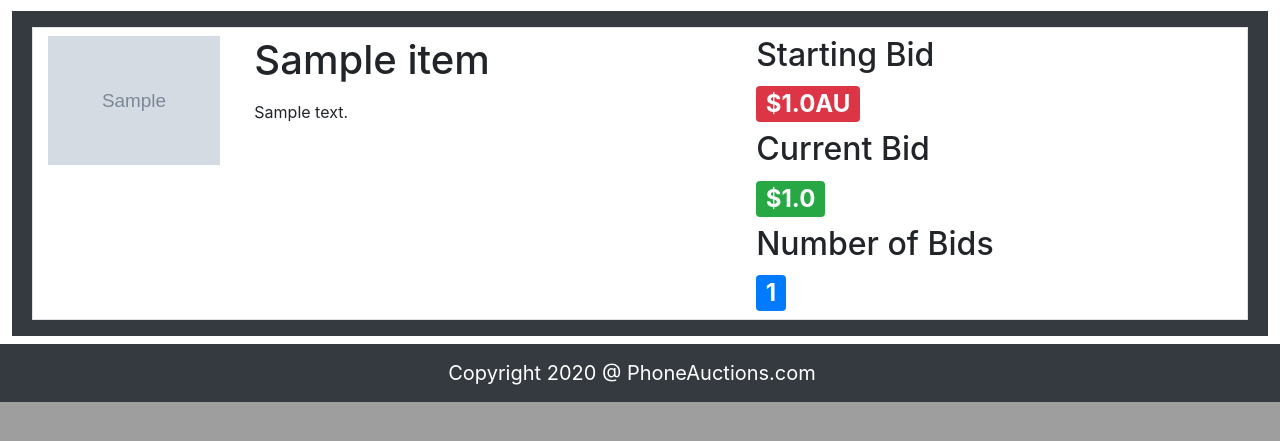
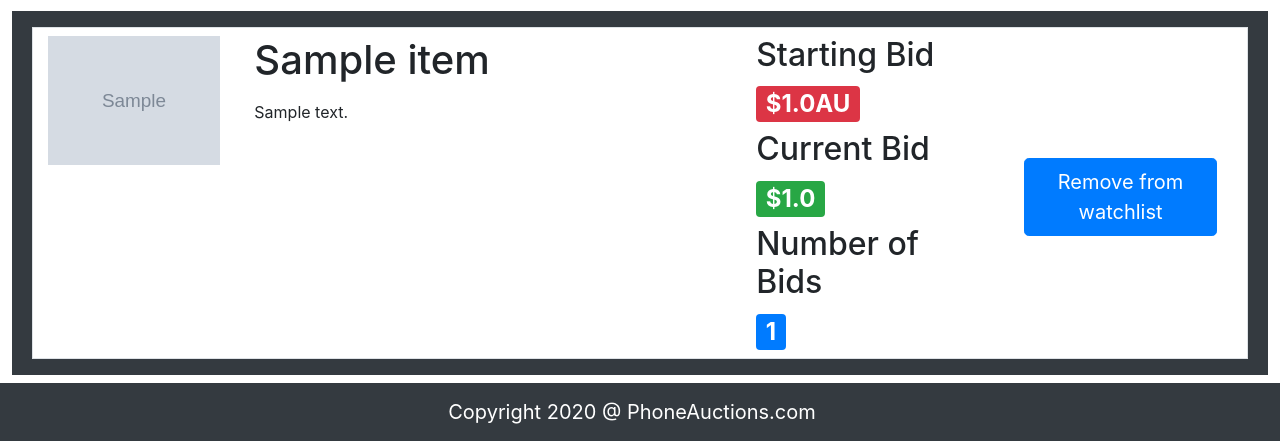
Before and after one commit to kerzox/AuctionWebsite, a Flask app: page /watchlist in a window 1280 px wide. Shown: the part 559-1000 px from the top of the page. Before the commit the page ends 961 px from the top, so only its background shows below. Run offline with Flask 2, Linux system fonts and the light colour scheme; a user stored in the database is signed in; tables that the repository leaves empty hold one stand-in row (values such as "Sample post"); grey boxes marked "Sample" are stand-in pictures; some libraries are stand-ins or nearby versions.

Commit message:
Added remove button to watchlist. please report bugs

```diff
--- a/auction/templates/watchlist.html
+++ b/auction/templates/watchlist.html
@@ -38,6 +38,13 @@
                     <h2>Number of Bids</h2>
                     <h2><span class="badge badge-primary">{{item.bids|length}}</span></h2>
                 </div>
+                <div class="col-lg text-center my-auto py-2">
+                    <div class="col-lg text-center my-auto py-2">
+                         <form class="form-inline d-flex flex-nowrap" action="{{url_for('main.watchlist')}}" method="post">
+                            <button class="btn btn-primary btn-lg btn-block" type="submit" name="remove" value="{{item.id}} remove">Remove from watchlist</button>
+                        </form>
+                     </div>
+                </div>
             </div>
             {% endfor %}
         </div>
--- a/auction/views.py
+++ b/auction/views.py
@@ -32,8 +32,16 @@ def watchlist():
     grab_user = current_user
 
     if flask.request.method == 'POST':
-        stuff_id = request.form.get("watchlist")
-        submit_item = Item.query.filter_by(id=stuff_id).first()
+        remove_id = request.form.get("remove")
+        add_id = request.form.get("watchlist")
+        if remove_id is not None:
+            if 'remove' in remove_id:
+                x = remove_id.split()
+                db.session.query(Watchlist.user_id).filter_by(item_id=x[0]).delete()
+                db.session.commit()
+                return redirect(url_for('main.watchlist'))
+
+        submit_item = Item.query.filter_by(id=add_id).first()
         add_to_watchlist = Watchlist(items=submit_item,
                                      users=grab_user)
         db.session.add(add_to_watchlist)
```
